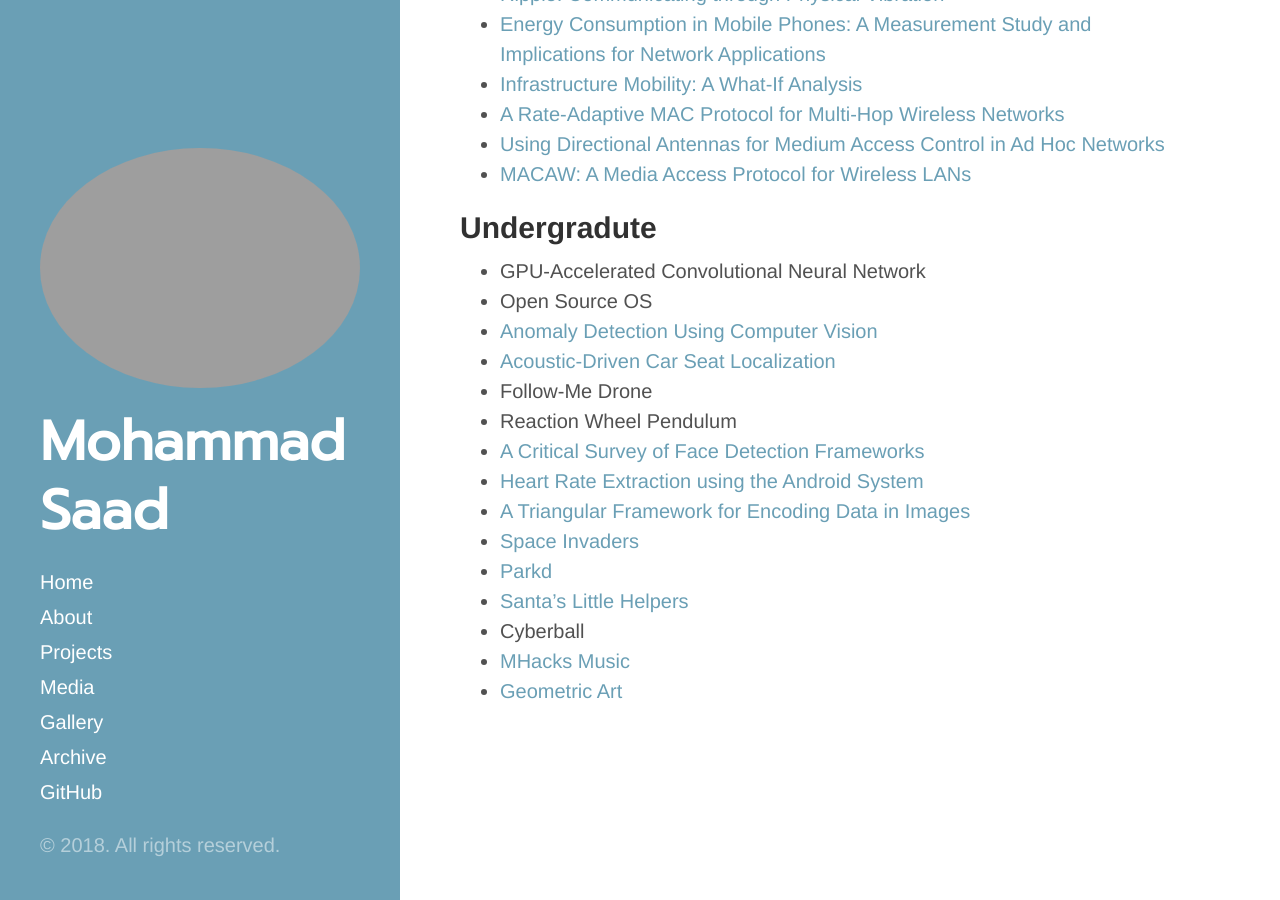
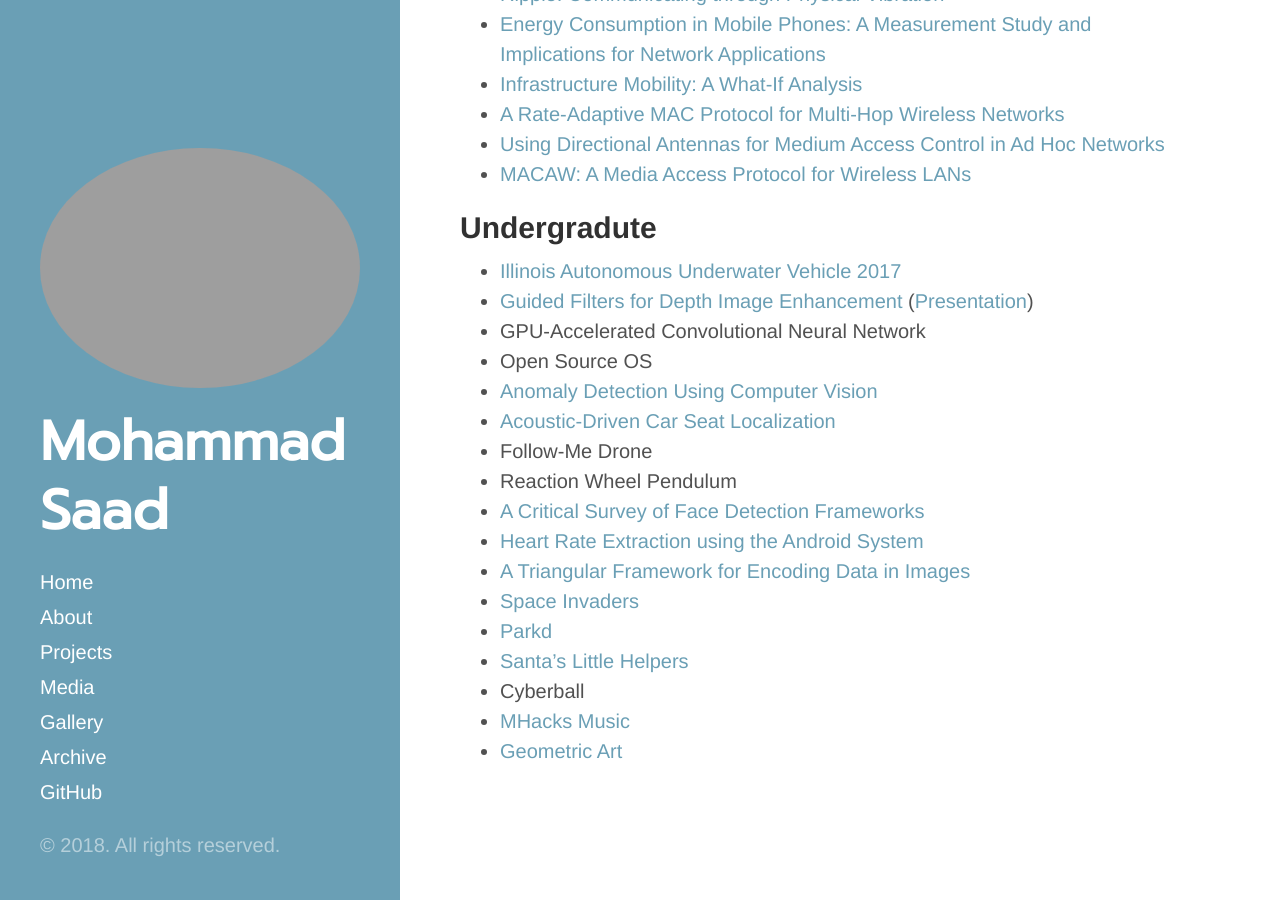
Before and after one commit to mohsaad/mohsaad.github.io, a Jekyll site: the page built from projects.md, in a window 1280 px wide and 900 px high, scrolled down 844 px. Built offline with Jekyll 4.4.1, drawn with Linux system fonts in a browser that asks for light colours.

Commit message:
updated prof pic, resume, projects, and typos

```diff
--- a/_includes/sidebar.html
+++ b/_includes/sidebar.html
@@ -1,6 +1,6 @@
 <div class="sidebar">
   <div class="container sidebar-sticky">
-    <img style="border-radius:50%" src = "http://mohsaad.com/imgs/profpic.jpg" />
+    <img style="border-radius:50%" src = "http://mohsaad.com/imgs/prof-pic-2.jpg" />
     <div class="sidebar-about">
       <h1>
         <a href="{{ site.baseurl }}">
--- a/projects.md
+++ b/projects.md
@@ -29,7 +29,8 @@
 * [MACAW&#58; A Media Access Protocol for Wireless LANs](http://mohsaad.com/2016/02/01/MACAW/)
 
 ## Undergradute
-
+* [Illinois Autonomous Underwater Vehicle 2017](http://mohsaad.com/misc/robosub2017.pdf)
+* [Guided Filters for Depth Image Enhancement](http://mohsaad.com/misc/Senior_Thesis_Mohammad_Saad_saad4.pdf) ([Presentation](https://1drv.ms/p/s!AvdnWeCd7MgQ1GyRv5jfD3rp0_i5))
 * GPU-Accelerated Convolutional Neural Network
 * Open Source OS
 * [Anomaly Detection Using Computer Vision](http://mohsaad.com/2016/07/02/Anomaly/)
```
Also changed, not shown: _posts/2018-03-18-CNN-SLAM.md (+2 -2 lines), about.md (+1 -1 lines).
